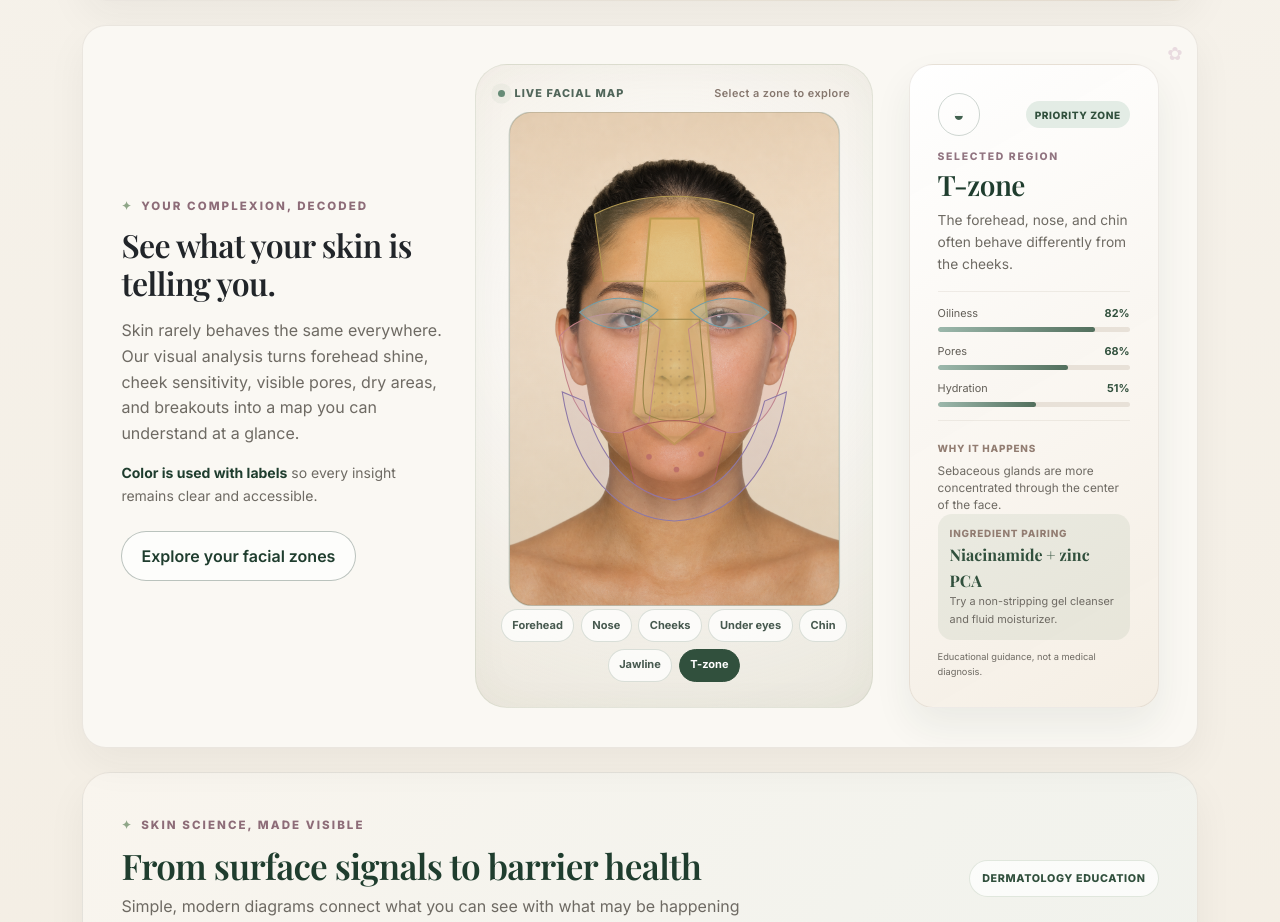
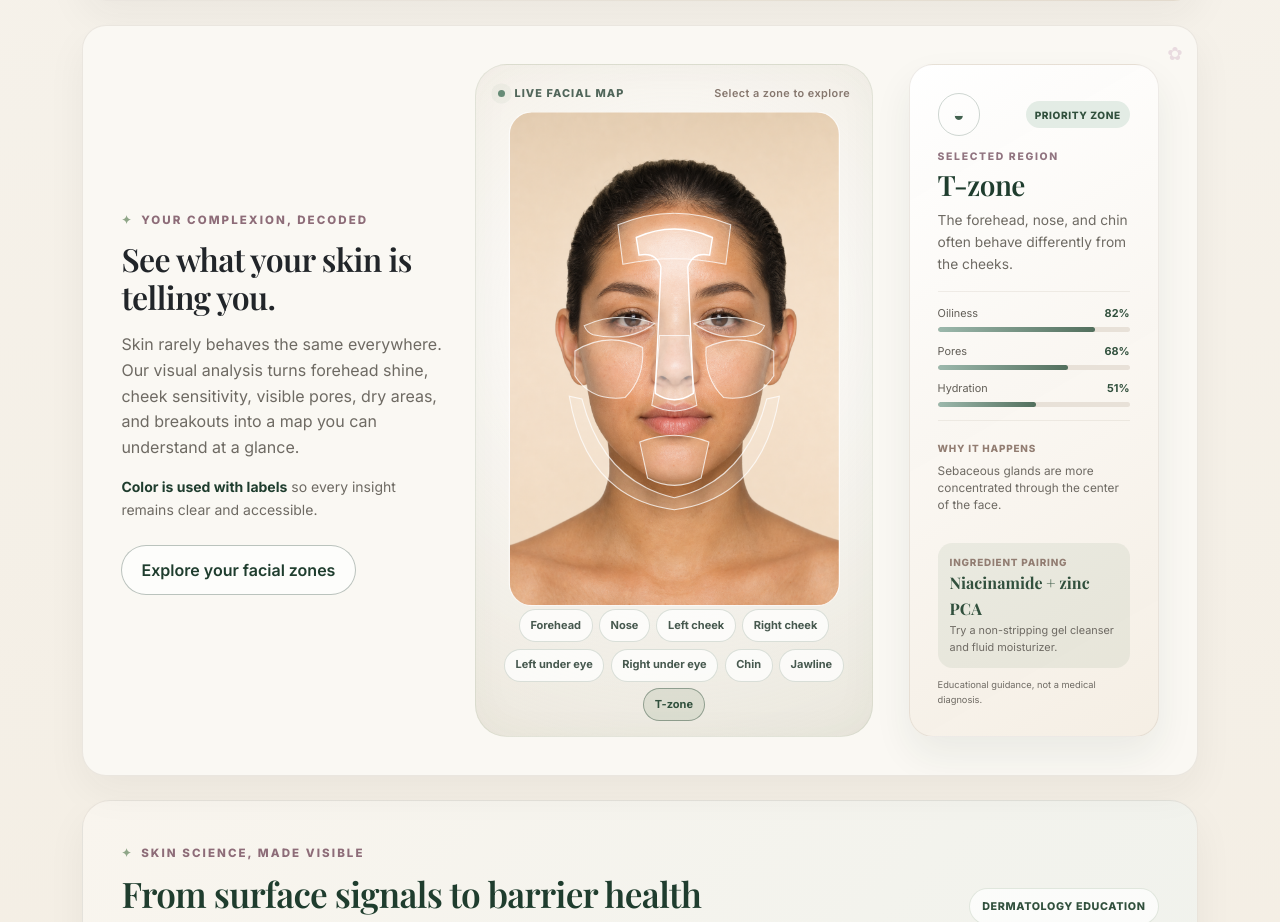
Before and after one commit to bregiang/IS4460-Project-Template, a Django app: page / in a window 1280 px wide. Shown: the part 873-1795 px from the top of the page. Run offline with Django 5.2, Linux system fonts and the light colour scheme; some libraries are stand-ins or nearby versions.

Commit message:
See-through face fatures

```diff
--- a/home/static/home/botanical.css
+++ b/home/static/home/botanical.css
@@ -107,18 +107,6 @@
 }
 
 .face-map-canvas svg { width: 100%; max-height: 540px; display: block; }
-.face-map-canvas .zone { stroke-width: 1.5; }
-.face-map-canvas .zone-oil { fill: #e1c883; fill-opacity: .52; stroke: #c3a653; }
-.face-map-canvas .zone-tzone { fill: #c9b873; fill-opacity: .38; stroke: #b29b48; }
-.face-map-canvas .zone-sensitive { fill: #ddaeb0; fill-opacity: .48; stroke: #c9898d; }
-.face-map-canvas .zone-dry { fill: #a7c4c4; fill-opacity: .55; stroke: #729b9b; }
-.face-map-canvas .zone-acne { fill: #cf8d83; fill-opacity: .46; stroke: #ad685f; }
-.face-map-canvas .zone-jaw { stroke: #76947b; stroke-width: 6; stroke-linecap: round; stroke-dasharray: 7 9; opacity: .8; }
-.face-map-canvas .map-callouts path { fill: none; stroke: #75887a; stroke-width: 1.5; }
-.face-map-canvas .map-callouts circle { stroke: none; }
-.face-map-canvas .map-callouts text { font-size: 11px; font-weight: 800; letter-spacing: .07em; }
-.face-map-canvas .map-callouts .callout-note { fill: #81786f; font-size: 10px; font-weight: 500; letter-spacing: 0; }
-
 .skin-map-key { display: grid; gap: .7rem; }
 .map-key-item {
     display: flex;
@@ -308,28 +296,31 @@
     margin: 0 auto;
     border-radius: 1.1rem;
 }
-.face-map-canvas .portrait-frame { stroke: rgba(49,80,61,.22); stroke-width: 2; }
+.face-map-canvas .portrait-frame { stroke: rgba(255,255,255,.82); stroke-width: 1.5; }
 .face-map-canvas .map-zone {
+    fill: #fff;
+    fill-opacity: .15;
+    stroke: #fff;
     stroke-width: 1.5;
+    stroke-opacity: .75;
     cursor: pointer;
     outline: none;
-    transition: opacity .25s ease, filter .25s ease, stroke-width .25s ease, transform .25s ease;
+    transition: fill-opacity .22s ease, stroke-opacity .22s ease, filter .22s ease, stroke-width .22s ease;
     transform-box: fill-box;
     transform-origin: center;
 }
 .face-map-canvas .map-zone:hover,
 .face-map-canvas .map-zone:focus-visible,
-.face-map-canvas .map-zone.is-selected { opacity: .88; filter: saturate(1.08) drop-shadow(0 4px 7px rgba(49,80,61,.15)); stroke-width: 3; }
-.face-map-canvas .map-zone:focus-visible { stroke: #173627; stroke-dasharray: 6 4; }
-.face-map-canvas .zone-forehead, .face-map-canvas .zone-tzone { fill: #e0c379; fill-opacity: .24; stroke: #b59b53; }
-.face-map-canvas .zone-cheek { fill: #dda5a8; fill-opacity: .24; stroke: #c18086; }
-.face-map-canvas .zone-eyes { fill: #a8cbd2; fill-opacity: .27; stroke: #739da6; }
-.face-map-canvas .zone-nose { fill: #c9b574; fill-opacity: .22; stroke: #998549; }
-.face-map-canvas .zone-chin { fill: #dc887e; fill-opacity: .25; stroke: #af625b; }
-.face-map-canvas .zone-jawline { fill: #b8a8ce; fill-opacity: .16; stroke: #8d78a7; }
-.face-map-canvas .map-zone.is-profiled { fill-opacity: .58; animation: zoneBreathe 3.1s ease-in-out infinite; }
-.face-map-canvas .map-zone.is-selected { fill-opacity: .68; }
-.face-map-canvas .pore-overlay { opacity: .55; }
+.face-map-canvas .map-zone.is-selected {
+    fill-opacity: .28;
+    stroke-opacity: 1;
+    filter: drop-shadow(0 0 6px rgba(255,255,255,.82));
+    stroke-width: 2;
+}
+.face-map-canvas .map-zone:hover:not(.is-selected) { fill-opacity: .22; stroke-opacity: .92; }
+.face-map-canvas .map-zone:focus-visible { stroke: #fff; stroke-dasharray: 5 4; }
+.face-map-canvas .map-zone.is-profiled { fill-opacity: .15; }
+.face-map-canvas .map-zone.is-profiled.is-selected { fill-opacity: .28; }
 
 .zone-pills { display: flex; flex-wrap: wrap; justify-content: center; gap: .4rem; margin-top: .2rem; }
 .zone-pills button {
@@ -342,7 +333,12 @@
     font-weight: 700;
     transition: all .2s ease;
 }
-.zone-pills button:hover, .zone-pills button:focus-visible, .zone-pills button.is-selected { color: #fff; background: #31503d; border-color: #31503d; outline: none; }
+.zone-pills button:hover, .zone-pills button:focus-visible, .zone-pills button.is-selected {
+    color: #31503d;
+    background: rgba(143,166,136,.2);
+    border-color: rgba(49,80,61,.45);
+    outline: none;
+}
 
 .zone-insight-card {
     display: flex;
@@ -427,7 +423,6 @@
 .profile-shell .skin-map { overflow: visible; }
 
 @keyframes mapPulse { 50% { box-shadow: 0 0 0 8px rgba(102,139,118,0); } }
-@keyframes zoneBreathe { 50% { fill-opacity: .42; } }
 @keyframes meterGrow { from { width: 0; } }
 
 @media (max-width: 991px) {
@@ -454,6 +449,6 @@
 }
 
 @media (prefers-reduced-motion: reduce) {
-    .status-dot, .face-map-canvas .map-zone.is-profiled, .metric-track i, .hydration-meter span { animation: none; }
+    .status-dot, .metric-track i, .hydration-meter span { animation: none; }
     .face-map-canvas .map-zone { transition: none; }
 }
--- a/home/templates/home/partials/face_map.html
+++ b/home/templates/home/partials/face_map.html
@@ -8,40 +8,31 @@
         <svg viewBox="0 0 520 700" role="group" aria-label="Interactive facial skin analysis map">
             <defs>
                 <clipPath id="portraitClip"><rect x="26" y="0" width="468" height="700" rx="32"/></clipPath>
-                <linearGradient id="portraitShade" x1="0" x2="0" y1="0" y2="1">
-                    <stop offset="0" stop-color="#31503d" stop-opacity="0"/><stop offset="1" stop-color="#31503d" stop-opacity=".1"/>
-                </linearGradient>
-                <pattern id="porePattern" width="12" height="12" patternUnits="userSpaceOnUse">
-                    <circle cx="3" cy="3" r="1.5" fill="#735e4f" opacity=".48"/>
-                </pattern>
             </defs>
             <title>Example facial skin analysis map — interactive and personalized</title>
             <desc>A realistic front-facing consultation portrait. Choose the forehead, nose, chin, cheeks, under eyes, jawline, or T-zone for concern details and ingredient guidance.</desc>
             <image class="consultation-portrait" href="{% static 'home/images/consultation-face-v2.png' %}" x="26" y="0" width="468" height="700" preserveAspectRatio="xMidYMid meet" clip-path="url(#portraitClip)"/>
-            <rect x="26" y="0" width="468" height="700" rx="32" fill="url(#portraitShade)" pointer-events="none"/>
             <rect class="portrait-frame" x="26" y="0" width="468" height="700" rx="32" fill="none"/>
 
-            <g class="interactive-zones">
-                <path class="map-zone zone-forehead" data-region="forehead" role="button" tabindex="0" aria-label="Forehead: oiliness and texture" d="M147 145c65-34 161-34 226 0l-13 95H160Z"/>
-                <path class="map-zone zone-tzone" data-region="tzone" role="button" tabindex="0" aria-label="T-zone: oil and visible pores" d="M226 151h68l24 275-58 45-58-45Z"/>
-                <path class="map-zone zone-cheek" data-region="leftCheek" role="button" tabindex="0" aria-label="Left cheek: redness and sensitivity" d="M97 318c33-36 99-45 143-10l-16 132c-57 37-117 8-127-122Z"/>
-                <path class="map-zone zone-cheek" data-region="rightCheek" role="button" tabindex="0" aria-label="Right cheek: redness and sensitivity" d="M423 318c-33-36-99-45-143-10l16 132c57 37 117 8 127-122Z"/>
-                <path class="map-zone zone-eyes" data-region="underEyes" role="button" tabindex="0" aria-label="Under eyes: hydration and fine lines" d="M126 284c34-27 79-25 111-3-31 31-76 36-111 3Zm268 0c-34-27-79-25-111-3 31 31 76 36 111 3Z"/>
-                <path class="map-zone zone-nose" data-region="nose" role="button" tabindex="0" aria-label="Nose: pores and oiliness" d="M224 294c-3 64-14 105-5 133 23 15 59 15 82 0 9-28-2-69-5-133Z"/>
-                <path class="map-zone zone-chin" data-region="chin" role="button" tabindex="0" aria-label="Chin: acne and congestion" d="M187 454c49-22 97-22 146 0l-18 75c-35 27-75 27-110 0Z"/>
-                <path class="map-zone zone-jawline" data-region="jawline" role="button" tabindex="0" aria-label="Jawline: sensitivity and hormonal breakouts" d="M101 397c17 112 79 180 159 183 80-3 142-71 159-183l-31 13c-21 82-67 132-128 141-61-9-107-59-128-141Z"/>
-            </g>
-
-            <g class="face-features" pointer-events="none">
-                <g class="acne-markers" fill="#bd7169"><circle cx="224" cy="489" r="4"/><circle cx="263" cy="507" r="4"/><circle cx="298" cy="485" r="4"/></g>
-                <path class="pore-overlay" d="M231 338h58v91h-58z" fill="url(#porePattern)"/>
+            <g class="interactive-zones" fill="#fff" fill-opacity=".15" stroke="#fff" stroke-opacity=".75" stroke-width="1.5">
+                <path class="map-zone zone-forehead" data-region="forehead" role="button" tabindex="0" aria-label="Forehead: oiliness and texture" d="M180 160Q260 127 340 160L333 216Q260 200 187 216Z"/>
+                <path class="map-zone zone-tzone" data-region="tzone" role="button" tabindex="0" aria-label="T-zone: oil and visible pores" d="M206 178Q260 154 314 178L310 203Q286 198 279 220L287 399Q260 417 233 399L241 220Q234 198 210 203Z"/>
+                <path class="map-zone zone-cheek" data-region="leftCheek" role="button" tabindex="0" aria-label="Left cheek: redness and sensitivity" d="M119 339Q165 310 215 334Q218 378 190 405Q142 411 119 374Z"/>
+                <path class="map-zone zone-cheek" data-region="rightCheek" role="button" tabindex="0" aria-label="Right cheek: redness and sensitivity" d="M401 339Q355 310 305 334Q302 378 330 405Q378 411 401 374Z"/>
+                <path class="map-zone zone-eyes" data-region="underLeftEye" role="button" tabindex="0" aria-label="Under left eye: hydration and fine lines" d="M132 303Q182 281 232 300Q196 327 145 316Q136 313 132 303Z"/>
+                <path class="map-zone zone-eyes" data-region="underRightEye" role="button" tabindex="0" aria-label="Under right eye: hydration and fine lines" d="M388 303Q338 281 288 300Q324 327 375 316Q384 313 388 303Z"/>
+                <path class="map-zone zone-nose" data-region="nose" role="button" tabindex="0" aria-label="Nose: pores and oiliness" d="M239 317Q235 378 228 416Q260 432 292 416Q285 378 281 317Z"/>
+                <path class="map-zone zone-chin" data-region="chin" role="button" tabindex="0" aria-label="Chin: acne and congestion" d="M211 468Q260 449 309 468L298 519Q260 540 222 519Z"/>
+                <path class="map-zone zone-jawline" data-region="jawline" role="button" tabindex="0" aria-label="Jawline: sensitivity and hormonal breakouts" d="M111 403Q135 548 260 564Q385 548 409 403L391 407Q361 524 260 547Q159 524 129 407Z"/>
             </g>
         </svg>
         <div class="zone-pills" role="list" aria-label="Facial regions">
             <button type="button" data-region="forehead">Forehead</button>
             <button type="button" data-region="nose">Nose</button>
-            <button type="button" data-region="leftCheek">Cheeks</button>
-            <button type="button" data-region="underEyes">Under eyes</button>
+            <button type="button" data-region="leftCheek">Left cheek</button>
+            <button type="button" data-region="rightCheek">Right cheek</button>
+            <button type="button" data-region="underLeftEye">Left under eye</button>
+            <button type="button" data-region="underRightEye">Right under eye</button>
             <button type="button" data-region="chin">Chin</button>
             <button type="button" data-region="jawline">Jawline</button>
             <button type="button" data-region="tzone">T-zone</button>
@@ -79,12 +70,13 @@
         nose: { title: "Nose", icon: "pores", severity: "Visible pores", summary: "Pores are more visible where oil and cellular debris collect.", why: "Pores can appear larger with higher sebum output; they cannot be permanently opened or closed.", ingredient: "Salicylic acid", product: "Use a gentle BHA treatment 1–2 evenings weekly.", metrics: [["Pores", 72], ["Oiliness", 69], ["Texture", 48]] },
         leftCheek: { title: "Left cheek", icon: "redness", severity: "Calm gently", summary: "Diffuse redness and dehydration can make this area feel reactive.", why: "Cheeks have fewer oil glands and may be more exposed to friction, weather, and barrier disruption.", ingredient: "Centella + panthenol", product: "Choose a fragrance-free barrier cream.", metrics: [["Redness", 63], ["Sensitivity", 71], ["Hydration", 46]] },
         rightCheek: { title: "Right cheek", icon: "redness", severity: "Calm gently", summary: "Diffuse redness and dehydration can make this area feel reactive.", why: "Cheeks have fewer oil glands and may be more exposed to friction, weather, and barrier disruption.", ingredient: "Centella + panthenol", product: "Choose a fragrance-free barrier cream.", metrics: [["Redness", 58], ["Sensitivity", 66], ["Hydration", 49]] },
-        underEyes: { title: "Under eyes", icon: "hydration", severity: "Delicate area", summary: "Fine lines can appear more visible when this thin skin is dehydrated.", why: "Under-eye skin is thinner and has fewer sebaceous glands than most facial zones.", ingredient: "Hyaluronic acid + peptides", product: "Pat in a fragrance-free hydrating eye gel.", metrics: [["Hydration", 42], ["Fine lines", 54], ["Sensitivity", 62]] },
+        underLeftEye: { title: "Left under eye", icon: "hydration", severity: "Delicate area", summary: "Fine lines can appear more visible when this thin skin is dehydrated.", why: "Under-eye skin is thinner and has fewer sebaceous glands than most facial zones.", ingredient: "Hyaluronic acid + peptides", product: "Pat in a fragrance-free hydrating eye gel.", metrics: [["Hydration", 42], ["Fine lines", 54], ["Sensitivity", 62]] },
+        underRightEye: { title: "Right under eye", icon: "hydration", severity: "Delicate area", summary: "Fine lines can appear more visible when this thin skin is dehydrated.", why: "Under-eye skin is thinner and has fewer sebaceous glands than most facial zones.", ingredient: "Hyaluronic acid + peptides", product: "Pat in a fragrance-free hydrating eye gel.", metrics: [["Hydration", 44], ["Fine lines", 51], ["Sensitivity", 60]] },
         chin: { title: "Chin", icon: "acne", severity: "Monitor", summary: "Small blemishes and congestion often cluster around the chin.", why: "Hormonal fluctuation, occlusion, and touching can contribute to congestion here.", ingredient: "Azelaic acid", product: "Apply a gentle targeted treatment, then moisturize.", metrics: [["Acne", 61], ["Redness", 43], ["Texture", 57]] },
         jawline: { title: "Jawline", icon: "sensitive", severity: "Low–moderate", summary: "This area can show friction sensitivity or recurring blemishes.", why: "Hormonal changes and contact from phones, collars, or hands may affect the jawline.", ingredient: "Azelaic acid + ceramides", product: "Support with a non-comedogenic barrier lotion.", metrics: [["Sensitivity", 52], ["Acne", 47], ["Texture", 39]] }
     };
     const profileOverrides = {
-        dry: { region: "underEyes", label: "Dry-skin focus", zones: ["zone-eyes", "zone-cheek"] },
+        dry: { region: "underLeftEye", label: "Dry-skin focus", zones: ["zone-eyes", "zone-cheek"] },
         oily: { region: "tzone", label: "Oil-control focus", zones: ["zone-tzone", "zone-forehead", "zone-nose"] },
         combination: { region: "tzone", label: "Combination focus", zones: ["zone-tzone", "zone-cheek"] },
         sensitive: { region: "leftCheek", label: "Sensitivity focus", zones: ["zone-cheek", "zone-jawline"] },
@@ -93,8 +85,9 @@
 
     function selectRegion(name, focusControl = false) {
         const data = regions[name] || regions.tzone;
+        map.dataset.activeRegion = name;
         map.querySelectorAll("[data-region]").forEach(el => {
-            const selected = el.dataset.region === name || (name === "leftCheek" && el.dataset.region === "rightCheek");
+            const selected = el.dataset.region === name;
             el.classList.toggle("is-selected", selected);
             if (el.getAttribute("role") === "button") el.setAttribute("aria-pressed", String(selected));
         });
```
